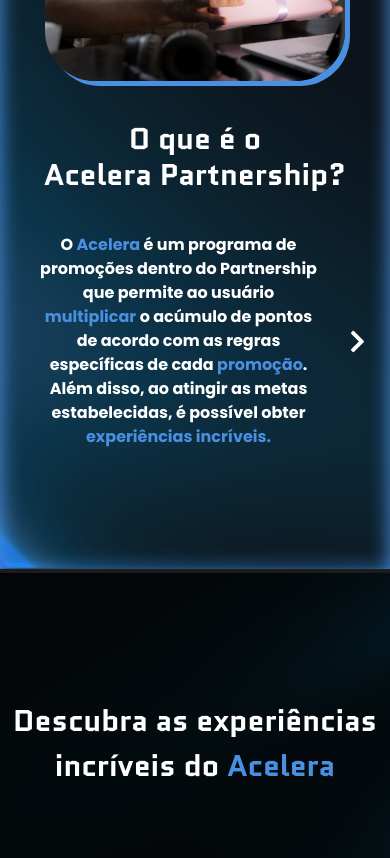
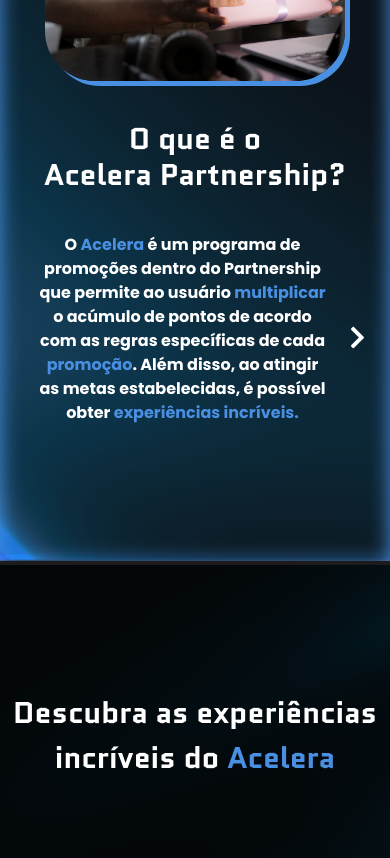
Before and after one commit to petersonfernandocouto/Plugowtech, a Next.js app: page /login in a window 390 px wide. Shown: the part 1160-2018 px from the top of the page. Built offline with nearby package versions, Linux system fonts and the light colour scheme.

Commit message:
Estilização completa dos texto em Partnership.tsx

```diff
--- a/ComponenteAcelera/Partnership.tsx
+++ b/ComponenteAcelera/Partnership.tsx
@@ -3,10 +3,15 @@
 import Image from 'next/image';
 import MENPart from '../IMG/MENPART.png';
 import { FaChevronRight, FaChevronLeft } from "react-icons/fa";
+import { useInView } from "react-intersection-observer";
 
 const Partnership = () => {
   const [showMainContent, setShowMainContent] = useState(true);
   const [showLeftButtons, setShowLeftButtons] = useState(false);
+
+  const { ref: TextoneRef, inView: TextoneInView } = useInView({triggerOnce: false,});
+  const { ref: TextTwoRef, inView: TextTwoInView } = useInView({triggerOnce: false,});
+
 
   return (
     <div
@@ -31,13 +36,22 @@
         />
 
         <div className="flex flex-col items-center lg:items-start text-center lg:text-left">
-          <h1 className="text-3xl font-semibold font-['Quantico'] mb-10 lg:mb-20 lg:ml-10">
+
+
+          {showMainContent ? (
+            <div
+              ref={TextoneRef}
+              className={` gap-2  2xl:gap-10 lg:ml-10 transition-all duration-1000 ease-out ${
+                TextoneInView
+                  ? "opacity-100 translate-y-0"
+                  : "opacity-0 translate-y-20"
+              }`}
+            >
+              <h1 className="text-3xl font-semibold font-['Quantico'] mb-10 lg:mb-20">
                 O que é o <br /> Acelera Partnership?
               </h1>
-
-          {showMainContent ? (
-            <div className="flex gap-2  2xl:gap-10 lg:ml-10">
-              <p className="text-base lg:text-lg px-4 lg:px-0 font-bold mb-20">
+              <div className='flex'>
+                <p className="text-base lg:text-lg px-4 lg:px-0 font-bold lg:mb-20 mb-24">
                   O <span className="text-[#4A90E2]">Acelera</span> é um programa de promoções dentro do Partnership que permite ao usuário <span className="text-[#4A90E2]">multiplicar</span> o acúmulo de pontos de acordo com as regras específicas de cada <span className="text-[#4A90E2]">promoção</span>. Além disso, ao atingir as metas estabelecidas, é possível obter <span className="text-[#4A90E2]">experiências incríveis.</span>
                 </p>
                 <button
@@ -50,10 +64,24 @@
                   <FaChevronRight />
                 </button>
               </div>
+
+            </div>
           ) : null}
 
           {showLeftButtons ? (
-            <div className="flex items-center gap-4">
+            <div
+              ref={TextTwoRef}
+              className={`  transition-all duration-1000 ease-out ${
+                TextTwoInView
+                  ? "opacity-100 translate-y-0"
+                  : "opacity-0 translate-y-20"
+              }`}
+            >
+              <h1 className="text-3xl font-semibold font-['Quantico'] mb-10 lg:mb-20 lg:ml-10">
+                Como Funciona o <br /> Acelera Partnership?
+              </h1>
+
+              <div className='flex gap-4 items-center'>
                   <button
                     className="lg:block hidden text-[25px] lg:hover:text-gray-500 lg:mb-20"
                     onClick={() => {
@@ -72,9 +100,10 @@
                   >
                     <FaChevronLeft />
                   </button>
-              <p className="text-base lg:text-lg px-4 lg:px-0 font-bold mb-20">
+                  <p className="text-base lg:text-lg pr-9  lg:px-0 font-bold lg:mb-20">
                     Cada promoção dentro do <span className="text-[#4A90E2]">Acelera</span> tem suas próprias regras, informando quantos pontos você irá ganhar por real gasto. Diferente do Partnership, as promoções do Acelera oferecem a possibilidade de <span className="text-[#4A90E2]">multiplicar o acúmulo de pontos.</span> Algumas promoções também podem incluir metas que, ao serem atingidas, proporcionam experiências incríveis, sem a necessidade de utilizar os pontos já acumulados.
                   </p>
+              </div>
             </div>
           ) : null}
         </div>
```
Lines whose indentation alone changed are shown as unchanged.
